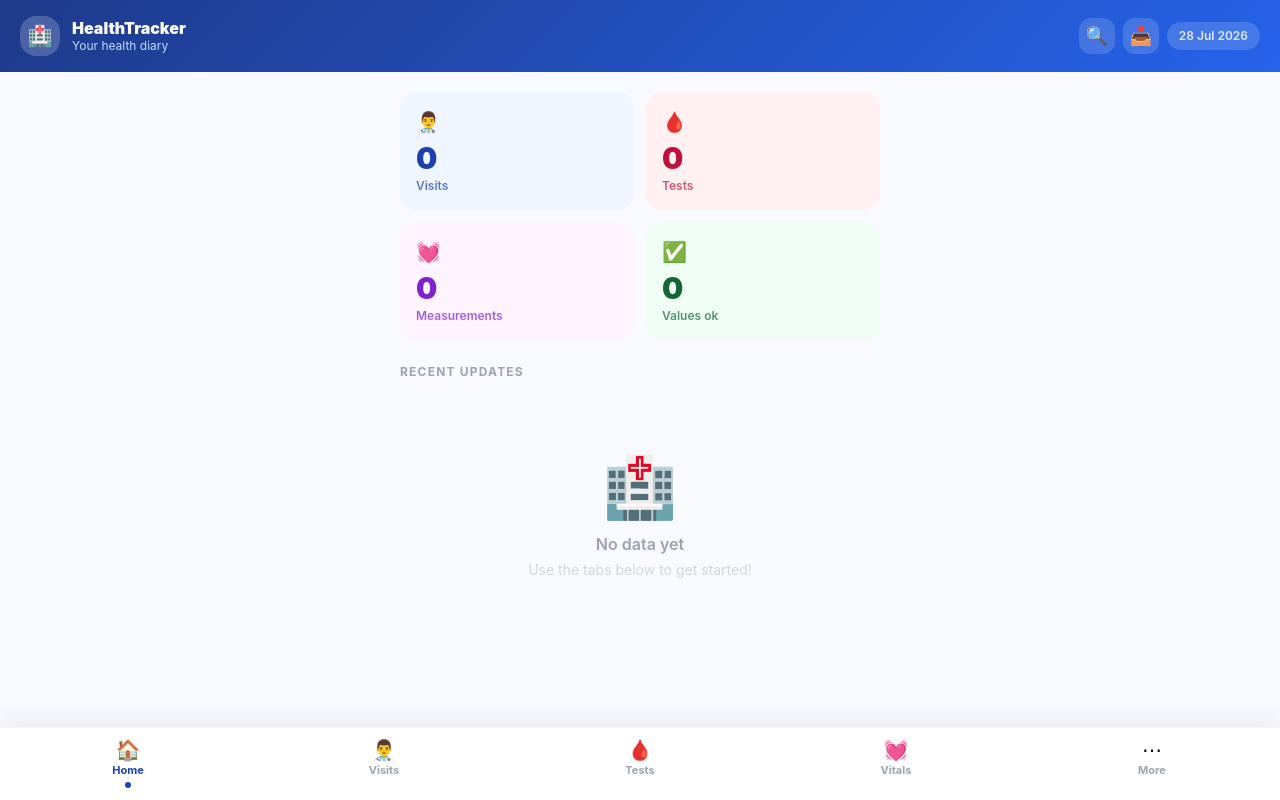
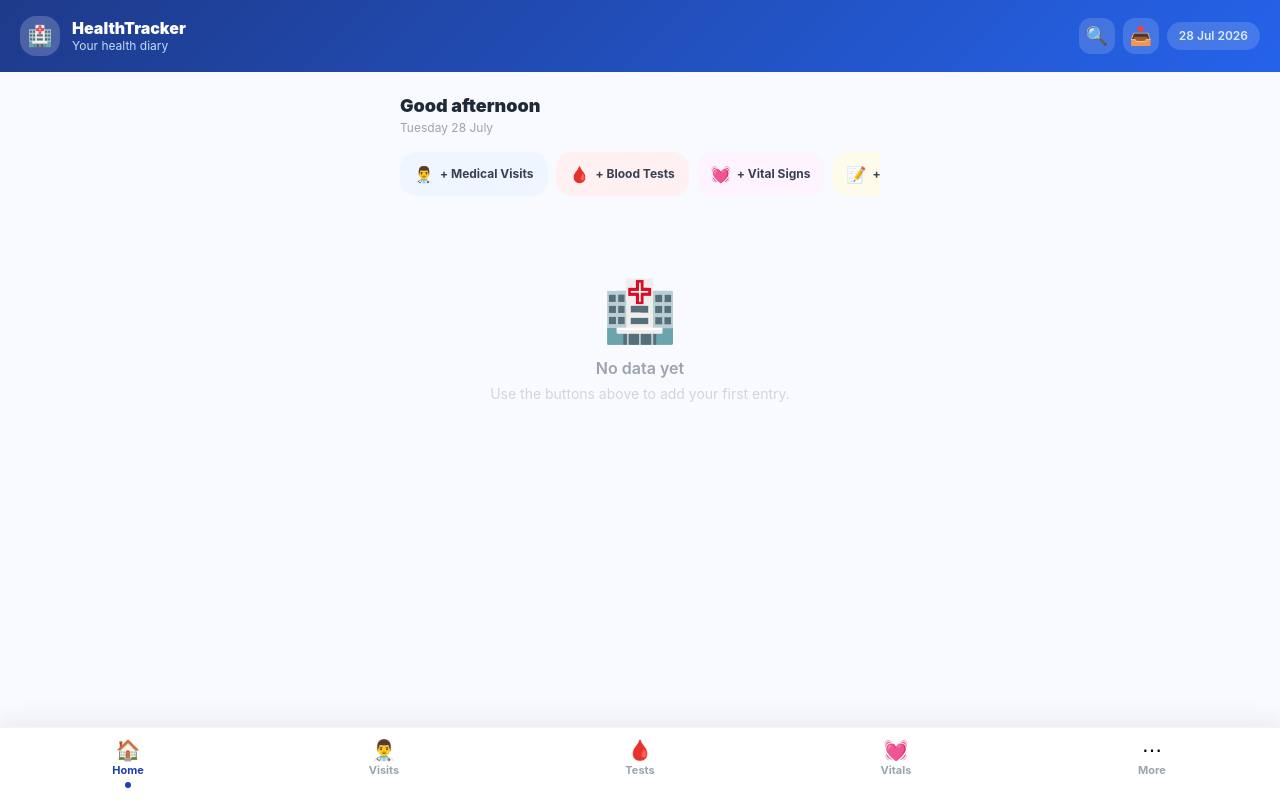
Before and after one commit to ikim09/healt-tracker, a React (Vite) app: page / in a window 1280 px wide. Built offline with nearby package versions, Linux system fonts and the light colour scheme.

Commit message:
Home interattiva: saluto, azioni rapide, farmaci di oggi, prossime visite e riquadri cliccabili

```diff
--- a/src/App.jsx
+++ b/src/App.jsx
@@ -2043,25 +2043,145 @@ function ExportModal({visite,analisi,vitali,onClose}) {
 }
 
 // --- Views ---
-function Dashboard({visite, analisi, vitali}) {
-  const lv=visite[0], la=analisi[0];
+function Dashboard({visite, analisi, vitali, terapie, problemi, cartella, onGo, onNuovo, onApri}) {
+  const oggiD = new Date();
+  const oggi = oggiD.toISOString().slice(0,10);
+  const giorni = d => Math.round((new Date(d) - new Date(oggi)) / 86400000);
+  const ora = oggiD.getHours()*60 + oggiD.getMinutes();
+
+  const lv=visite.find(v=>v.data<oggi), la=analisi[0];
   const abn=(la?.params||[]).filter(isAbn).length;
   const lp=vitali.find(v=>v.tipo==='Peso'), lfc=vitali.find(v=>v.tipo==='Frequenza cardiaca');
+  const prossime = visite.filter(v=>v.data>=oggi).sort((a,b)=>a.data.localeCompare(b.data)).slice(0,3);
+  const percorsi = problemi.filter(p=>p.stato!=='risolto');
+  const vuoto = !visite.length && !analisi.length && !vitali.length && !terapie.length;
+
+  // Farmaci di oggi, con quelli già passati marcati
+  const dosiOggi = terapie
+    .filter(x=>x.promemoria && x.orari?.length && (!x.fine || x.fine>=oggi) && (!x.inizio || x.inizio<=oggi))
+    .flatMap(x=>x.orari.map(o=>{ const [h,m]=String(o).split(':').map(Number); return {x, o, min:h*60+m}; }))
+    .sort((a,b)=>a.min-b.min);
+
+  const saluto = ora<300 ? 'greet_night' : ora<720 ? 'greet_morning' : ora<1080 ? 'greet_afternoon' : 'greet_evening';
+
+  const AZIONI = [
+    {id:'visita',   i:'👨‍⚕️', l:'visits_title',   c:'#eff6ff'},
+    {id:'analisi',  i:'🩸',   l:'tests_title',    c:'#fff1f2'},
+    {id:'vitale',   i:'💓',   l:'vitals_title',   c:'#fdf4ff'},
+    {id:'nota',     i:'📝',   l:'notes_title',    c:'#fffbeb'},
+    {id:'allenamento', i:'💪', l:'workouts_title', c:'#f0fdf4'},
+  ];
+
+  const Riquadro = ({v,l,bg,c,i,tab}) => (
+    <button onClick={()=>onGo(tab)} className="rounded-2xl p-4 text-left active:scale-95 transition-transform" style={{background:bg}}>
+      <div className="text-xl mb-1">{i}</div>
+      <div className="text-3xl font-black" style={{color:c}}>{v}</div>
+      <div className="text-xs font-semibold mt-0.5" style={{color:c,opacity:.7}}>{l}</div>
+    </button>
+  );
+
   return (
     <div>
-      <div className="grid grid-cols-2 gap-3 mb-6">
-        {[{v:visite.length,l:t('stat_visite'),bg:'#eff6ff',c:'#1e40af',i:'👨‍⚕️'},{v:analisi.length,l:t('stat_analisi'),bg:'#fff1f2',c:'#be123c',i:'🩸'},{v:vitali.length,l:t('stat_mis'),bg:'#fdf4ff',c:'#7e22ce',i:'💓'},{v:abn,l:abn>0?t('stat_anom'):t('stat_ok'),bg:abn>0?'#fffbeb':'#f0fdf4',c:abn>0?'#92400e':'#166534',i:abn>0?'⚠️':'✅'}].map(s=>(
-          <div key={s.l} className="rounded-2xl p-4" style={{background:s.bg}}>
-            <div className="text-xl mb-1">{s.i}</div>
-            <div className="text-3xl font-black" style={{color:s.c}}>{s.v}</div>
-            <div className="text-xs font-semibold mt-0.5" style={{color:s.c,opacity:.7}}>{s.l}</div>
-          </div>
+      <div className="mb-4">
+        <p className="text-lg font-black text-gray-800">
+          {cartella?.nome ? t(saluto+'_name', String(cartella.nome).split(' ')[0]) : t(saluto)}
+        </p>
+        <p className="text-xs text-gray-400">{oggiD.toLocaleDateString(locale(),{weekday:'long',day:'numeric',month:'long'})}</p>
+      </div>
+
+      {/* Azioni rapide */}
+      <div className="flex gap-2 overflow-x-auto pb-2 mb-5" style={{scrollbarWidth:'none'}}>
+        {AZIONI.map(a=>(
+          <button key={a.id} onClick={()=>onNuovo(a.id)}
+            className="flex-shrink-0 flex items-center gap-1.5 px-3.5 py-2.5 rounded-2xl text-xs font-bold text-gray-700 active:scale-95 transition-transform"
+            style={{background:a.c}}>
+            <span className="text-base">{a.i}</span> + {t(a.l)}
+          </button>
         ))}
       </div>
+
+      {vuoto ? (
+        <div className="text-center py-14">
+          <p className="text-6xl mb-4">🏥</p>
+          <p className="text-gray-400 font-semibold">{t('empty_title')}</p>
+          <p className="text-gray-300 text-sm mt-1 px-8">{t('home_empty_sub')}</p>
+        </div>
+      ) : (
+        <>
+          {/* Farmaci di oggi */}
+          {dosiOggi.length>0&&(
+            <div className="rounded-2xl p-4 mb-4" style={{background:'#f0fdfa'}}>
+              <p className="text-xs font-black uppercase tracking-wider mb-2" style={{color:'#0f766e'}}>💊 {t('home_today_meds')}</p>
+              <div className="space-y-1.5">
+                {dosiOggi.map((d,i)=>{
+                  const passato = d.min <= ora;
+                  return (
+                    <button key={i} onClick={()=>onGo('diario')} className={`w-full flex items-center gap-2 bg-white/70 rounded-xl px-3 py-2 text-left ${passato?'opacity-50':''}`}>
+                      <span className="text-sm font-black" style={{color:'#0f766e'}}>{d.o}</span>
+                      <span className="text-sm text-gray-700 flex-1 truncate">{d.x.farmaco}</span>
+                      {d.x.dose&&<span className="text-xs text-gray-400">{d.x.dose}</span>}
+                      {passato&&<span className="text-xs text-gray-300">✓</span>}
+                    </button>
+                  );
+                })}
+              </div>
+            </div>
+          )}
+
+          {/* Prossime visite */}
+          {prossime.length>0&&(
+            <div className="mb-4">
+              <p className="text-xs font-black text-gray-400 uppercase tracking-widest mb-2">📅 {t('home_next')}</p>
+              <div className="space-y-2">
+                {prossime.map(v=>{
+                  const g = giorni(v.data);
+                  return (
+                    <button key={v.id} onClick={()=>onApri('visita',v)} className="w-full bg-white rounded-2xl p-3.5 shadow-sm border border-gray-50 flex items-center gap-3 text-left hover:shadow-md transition-all" style={{borderLeft:'3px solid #3b82f6'}}>
+                      <span className="rounded-xl px-2.5 py-1.5 text-center flex-shrink-0" style={{background:'#eff6ff'}}>
+                        <span className="block text-sm font-black" style={{color:'#1e40af'}}>{g===0?t('home_today'):g===1?t('home_tomorrow'):`${g}`}</span>
+                        {g>1&&<span className="block text-xs" style={{color:'#1e40af',opacity:.6}}>{t('home_days')}</span>}
+                      </span>
+                      <span className="flex-1 min-w-0">
+                        <span className="block text-sm font-bold text-gray-800 truncate">Dr. {v.medico}</span>
+                        <span className="block text-xs text-gray-400 truncate">{tv(v.spec)} · {fmt(v.data)}</span>
+                      </span>
+                      <span className="text-gray-300">›</span>
+                    </button>
+                  );
+                })}
+              </div>
+            </div>
+          )}
+
+          {/* Riquadri riepilogo */}
+          <div className="grid grid-cols-2 gap-3 mb-5">
+            <Riquadro v={visite.length} l={t('stat_visite')} bg="#eff6ff" c="#1e40af" i="👨‍⚕️" tab="visite"/>
+            <Riquadro v={analisi.length} l={t('stat_analisi')} bg="#fff1f2" c="#be123c" i="🩸" tab="analisi"/>
+            <Riquadro v={vitali.length} l={t('stat_mis')} bg="#fdf4ff" c="#7e22ce" i="💓" tab="vitali"/>
+            <Riquadro v={abn} l={abn>0?t('stat_anom'):t('stat_ok')} bg={abn>0?'#fffbeb':'#f0fdf4'} c={abn>0?'#92400e':'#166534'} i={abn>0?'⚠️':'✅'} tab="analisi"/>
+          </div>
+
+          {/* Percorsi aperti */}
+          {percorsi.length>0&&(
+            <div className="mb-5">
+              <p className="text-xs font-black text-gray-400 uppercase tracking-widest mb-2">📔 {t('open_s',percorsi.length).replace('🔶 ','')}</p>
+              <div className="flex gap-2 overflow-x-auto pb-1" style={{scrollbarWidth:'none'}}>
+                {percorsi.map(p=>(
+                  <button key={p.id} onClick={()=>onApri('percorso',p)}
+                    className="flex-shrink-0 rounded-2xl px-4 py-3 text-left max-w-[70%]" style={{background:'#fff7ed'}}>
+                    <p className="text-sm font-bold text-gray-800 truncate">{p.titolo}</p>
+                    <p className="text-xs text-gray-400">{t('since')} {fmt(p.data)}</p>
+                  </button>
+                ))}
+              </div>
+            </div>
+          )}
+
+          {/* Aggiornamenti recenti */}
           <p className="text-xs font-bold text-gray-400 uppercase tracking-widest mb-3">{t('recent')}</p>
           <div className="space-y-3">
             {lv&&(
-          <div className="bg-white rounded-2xl p-4 shadow-sm border border-gray-50">
+              <button onClick={()=>onApri('visita',lv)} className="w-full text-left bg-white rounded-2xl p-4 shadow-sm border border-gray-50 hover:shadow-md transition-all">
                 <div className="flex items-center gap-2 mb-1.5">
                   <span className="text-xs font-bold px-2.5 py-1 rounded-full" style={{background:'#eff6ff',color:'#1e40af'}}>{tv(lv.spec)}</span>
                   {lv.allegati?.length>0&&<span className="text-xs text-blue-300">📎 {lv.allegati.length}</span>}
@@ -2069,10 +2189,10 @@ function Dashboard({visite, analisi, vitali}) {
                 </div>
                 <p className="font-bold text-gray-800 text-sm">Dr. {lv.medico}</p>
                 {lv.diagnosi&&<p className="text-xs text-gray-500 mt-0.5">{lv.diagnosi}</p>}
-          </div>
+              </button>
             )}
             {la&&(
-          <div className="bg-white rounded-2xl p-4 shadow-sm border border-gray-50">
+              <button onClick={()=>onApri('analisi',la)} className="w-full text-left bg-white rounded-2xl p-4 shadow-sm border border-gray-50 hover:shadow-md transition-all">
                 <div className="flex items-center gap-2 mb-1.5">
                   <span className="text-xs font-bold px-2.5 py-1 rounded-full" style={{background:'#fff1f2',color:'#be123c'}}>{t('last_test')}</span>
                   {la.allegati?.length>0&&<span className="text-xs text-blue-300">📎 {la.allegati.length}</span>}
@@ -2080,25 +2200,20 @@ function Dashboard({visite, analisi, vitali}) {
                 </div>
                 <p className="font-bold text-gray-800 text-sm">{t('params_n',(la.params||[]).length)}</p>
                 <p className={`text-xs mt-0.5 ${abn>0?'text-red-500':'text-green-500'}`}>{abn>0?t('out_range',abn):t('all_ok')}</p>
-          </div>
+              </button>
             )}
             {(lp||lfc)&&(
-          <div className="bg-white rounded-2xl p-4 shadow-sm border border-gray-50">
+              <button onClick={()=>onGo('vitali')} className="w-full text-left bg-white rounded-2xl p-4 shadow-sm border border-gray-50 hover:shadow-md transition-all">
                 <p className="text-xs font-bold text-gray-400 uppercase tracking-wider mb-2">{t('last_vitals')}</p>
                 <div className="flex gap-5">
                   {lp&&<div><p className="text-2xl font-black text-blue-600">{lp.valore} <span className="text-sm font-normal text-gray-400">kg</span></p><p className="text-xs text-gray-400">{tv('Peso')} · {fmt(lp.data)}</p></div>}
                   {lfc&&<div><p className="text-2xl font-black text-pink-500">{lfc.valore} <span className="text-sm font-normal text-gray-400">bpm</span></p><p className="text-xs text-gray-400">{t('hr_short')} · {fmt(lfc.data)}</p></div>}
                 </div>
-          </div>
-        )}
-        {!lv&&!la&&!lp&&(
-          <div className="text-center py-16">
-            <p className="text-6xl mb-4">🏥</p>
-            <p className="text-gray-400 font-semibold">{t('empty_title')}</p>
-            <p className="text-gray-300 text-sm mt-1">{t('empty_sub')}</p>
-          </div>
-        )}
-      </div>
+              </button>
+            )}
+          </div>
+        </>
+      )}
     </div>
   );
 }
@@ -2583,7 +2698,14 @@ export default function App() {
 
       <div className="flex-1 overflow-y-auto" style={{paddingBottom:'calc(80px + env(safe-area-inset-bottom))'}}>
         <div className="px-4 py-5 max-w-lg mx-auto">
-          {tab==='home'    && <Dashboard visite={visite} analisi={analisi} vitali={vitali}/>}
+          {tab==='home'    && <Dashboard visite={visite} analisi={analisi} vitali={vitali} terapie={terapie} problemi={problemi} cartella={cartella}
+            onGo={id=>{setProblemaAperto(null); setTab(id);}}
+            onNuovo={id=>setModal(id)}
+            onApri={(tipo,d)=>{
+              if (tipo==='visita') setModal({t:'viewV',d});
+              else if (tipo==='analisi') setModal({t:'viewA',d});
+              else if (tipo==='percorso') { setProblemaAperto(d); setTab('diario'); }
+            }}/>}
           {tab==='visite'  && <Visite visite={visite} onAdd={()=>setModal('visita')} onDel={id=>del('ht-visite',setVisite,id)} onView={v=>setModal({t:'viewV',d:v})}/>}
           {tab==='analisi' && <AnalisiView analisi={analisi} onAdd={()=>setModal('analisi')} onDel={id=>del('ht-analisi',setAnalisi,id)} onView={a=>setModal({t:'viewA',d:a})}/>}
           {tab==='vitali'  && <VitaliView vitali={vitali} onAdd={()=>setModal('vitale')} onEdit={v=>setModal({t:'editVit',d:v})} onDel={id=>del('ht-vitali',setVitali,id)}/>}
--- a/src/i18n.js
+++ b/src/i18n.js
@@ -21,6 +21,12 @@ const UI = {
     settings: 'Impostazioni',
     tabs: { home: 'Home', visite: 'Visite', analisi: 'Analisi', vitali: 'Vitali', sport: 'Sport', ricette: 'Ricette', note: 'Note', terapie: 'Terapie', altro: 'Altro', diario: 'Diario', allergie: 'Allergie' },
     // Dashboard
+    greet_morning: 'Buongiorno', greet_afternoon: 'Buon pomeriggio', greet_evening: 'Buonasera', greet_night: 'Buonanotte',
+    greet_morning_name: n => `Buongiorno, ${n}`, greet_afternoon_name: n => `Buon pomeriggio, ${n}`,
+    greet_evening_name: n => `Buonasera, ${n}`, greet_night_name: n => `Buonanotte, ${n}`,
+    home_empty_sub: 'Usa i pulsanti qui sopra per aggiungere la prima voce.',
+    home_today_meds: 'Farmaci di oggi', home_next: 'Prossimi impegni',
+    home_today: 'oggi', home_tomorrow: 'domani', home_days: 'giorni',
     stat_visite: 'Visite', stat_analisi: 'Analisi', stat_mis: 'Misurazioni', stat_anom: 'Anomalie', stat_ok: 'Valori ok',
     recent: 'Aggiornamenti recenti', last_test: 'Ultima analisi',
     params_n: n => `${n} parametri`,
@@ -235,6 +241,12 @@ const UI = {
     loading: 'Loading...',
     settings: 'Settings',
     tabs: { home: 'Home', visite: 'Visits', analisi: 'Tests', vitali: 'Vitals', sport: 'Sport', ricette: 'Rx', note: 'Notes', terapie: 'Therapy', altro: 'More', diario: 'Diary', allergie: 'Allergies' },
+    greet_morning: 'Good morning', greet_afternoon: 'Good afternoon', greet_evening: 'Good evening', greet_night: 'Good night',
+    greet_morning_name: n => `Good morning, ${n}`, greet_afternoon_name: n => `Good afternoon, ${n}`,
+    greet_evening_name: n => `Good evening, ${n}`, greet_night_name: n => `Good night, ${n}`,
+    home_empty_sub: 'Use the buttons above to add your first entry.',
+    home_today_meds: 'Medicines today', home_next: 'Coming up',
+    home_today: 'today', home_tomorrow: 'tomorrow', home_days: 'days',
     stat_visite: 'Visits', stat_analisi: 'Tests', stat_mis: 'Measurements', stat_anom: 'Abnormal', stat_ok: 'Values ok',
     recent: 'Recent updates', last_test: 'Latest test',
     params_n: n => `${n} parameters`,
@@ -433,6 +445,12 @@ const UI = {
     loading: 'Cargando...',
     settings: 'Ajustes',
     tabs: { home: 'Inicio', visite: 'Visitas', analisi: 'Análisis', vitali: 'Vitales', sport: 'Deporte', ricette: 'Recetas', note: 'Notas', terapie: 'Terapias', altro: 'Más', diario: 'Diario', allergie: 'Alergias' },
+    greet_morning: 'Buenos días', greet_afternoon: 'Buenas tardes', greet_evening: 'Buenas noches', greet_night: 'Buenas noches',
+    greet_morning_name: n => `Buenos días, ${n}`, greet_afternoon_name: n => `Buenas tardes, ${n}`,
+    greet_evening_name: n => `Buenas noches, ${n}`, greet_night_name: n => `Buenas noches, ${n}`,
+    home_empty_sub: 'Usa los botones de arriba para añadir tu primera entrada.',
+    home_today_meds: 'Medicamentos de hoy', home_next: 'Próximas citas',
+    home_today: 'hoy', home_tomorrow: 'mañana', home_days: 'días',
     stat_visite: 'Visitas', stat_analisi: 'Análisis', stat_mis: 'Mediciones', stat_anom: 'Anómalos', stat_ok: 'Valores ok',
     recent: 'Actualizaciones recientes', last_test: 'Último análisis',
     params_n: n => `${n} parámetros`,
@@ -631,6 +649,12 @@ const UI = {
     loading: 'Chargement...',
     settings: 'Réglages',
     tabs: { home: 'Accueil', visite: 'Visites', analisi: 'Analyses', vitali: 'Vitaux', sport: 'Sport', ricette: 'Ordo.', note: 'Notes', terapie: 'Traitem.', altro: 'Plus', diario: 'Journal', allergie: 'Allergies' },
+    greet_morning: 'Bonjour', greet_afternoon: 'Bon après-midi', greet_evening: 'Bonsoir', greet_night: 'Bonne nuit',
+    greet_morning_name: n => `Bonjour, ${n}`, greet_afternoon_name: n => `Bon après-midi, ${n}`,
+    greet_evening_name: n => `Bonsoir, ${n}`, greet_night_name: n => `Bonne nuit, ${n}`,
+    home_empty_sub: 'Utilisez les boutons ci-dessus pour ajouter votre première entrée.',
+    home_today_meds: 'Médicaments du jour', home_next: 'À venir',
+    home_today: "aujourd'hui", home_tomorrow: 'demain', home_days: 'jours',
     stat_visite: 'Visites', stat_analisi: 'Analyses', stat_mis: 'Mesures', stat_anom: 'Anormaux', stat_ok: 'Valeurs ok',
     recent: 'Mises à jour récentes', last_test: 'Dernière analyse',
     params_n: n => `${n} paramètres`,
@@ -829,6 +853,12 @@ const UI = {
     loading: 'Wird geladen...',
     settings: 'Einstellungen',
     tabs: { home: 'Start', visite: 'Besuche', analisi: 'Labor', vitali: 'Vital', sport: 'Sport', ricette: 'Rezepte', note: 'Notizen', terapie: 'Therapie', altro: 'Mehr', diario: 'Tagebuch', allergie: 'Allergien' },
+    greet_morning: 'Guten Morgen', greet_afternoon: 'Guten Tag', greet_evening: 'Guten Abend', greet_night: 'Gute Nacht',
+    greet_morning_name: n => `Guten Morgen, ${n}`, greet_afternoon_name: n => `Guten Tag, ${n}`,
+    greet_evening_name: n => `Guten Abend, ${n}`, greet_night_name: n => `Gute Nacht, ${n}`,
+    home_empty_sub: 'Nutze die Schaltflächen oben, um den ersten Eintrag anzulegen.',
+    home_today_meds: 'Medikamente heute', home_next: 'Demnächst',
+    home_today: 'heute', home_tomorrow: 'morgen', home_days: 'Tage',
     stat_visite: 'Besuche', stat_analisi: 'Analysen', stat_mis: 'Messungen', stat_anom: 'Auffällig', stat_ok: 'Werte ok',
     recent: 'Letzte Aktualisierungen', last_test: 'Letzte Analyse',
     params_n: n => `${n} Parameter`,
```
Lines whose indentation alone changed are shown as unchanged.
